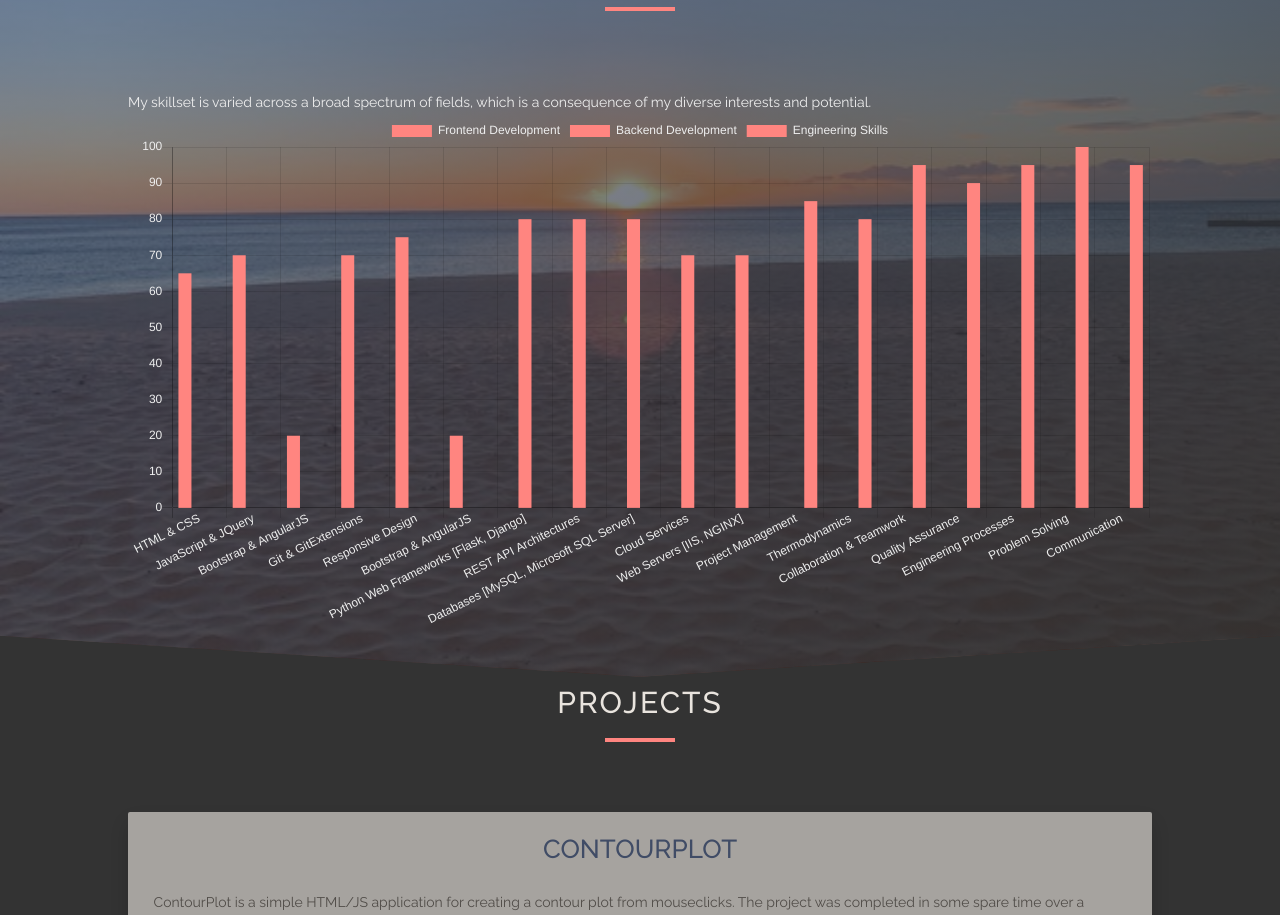
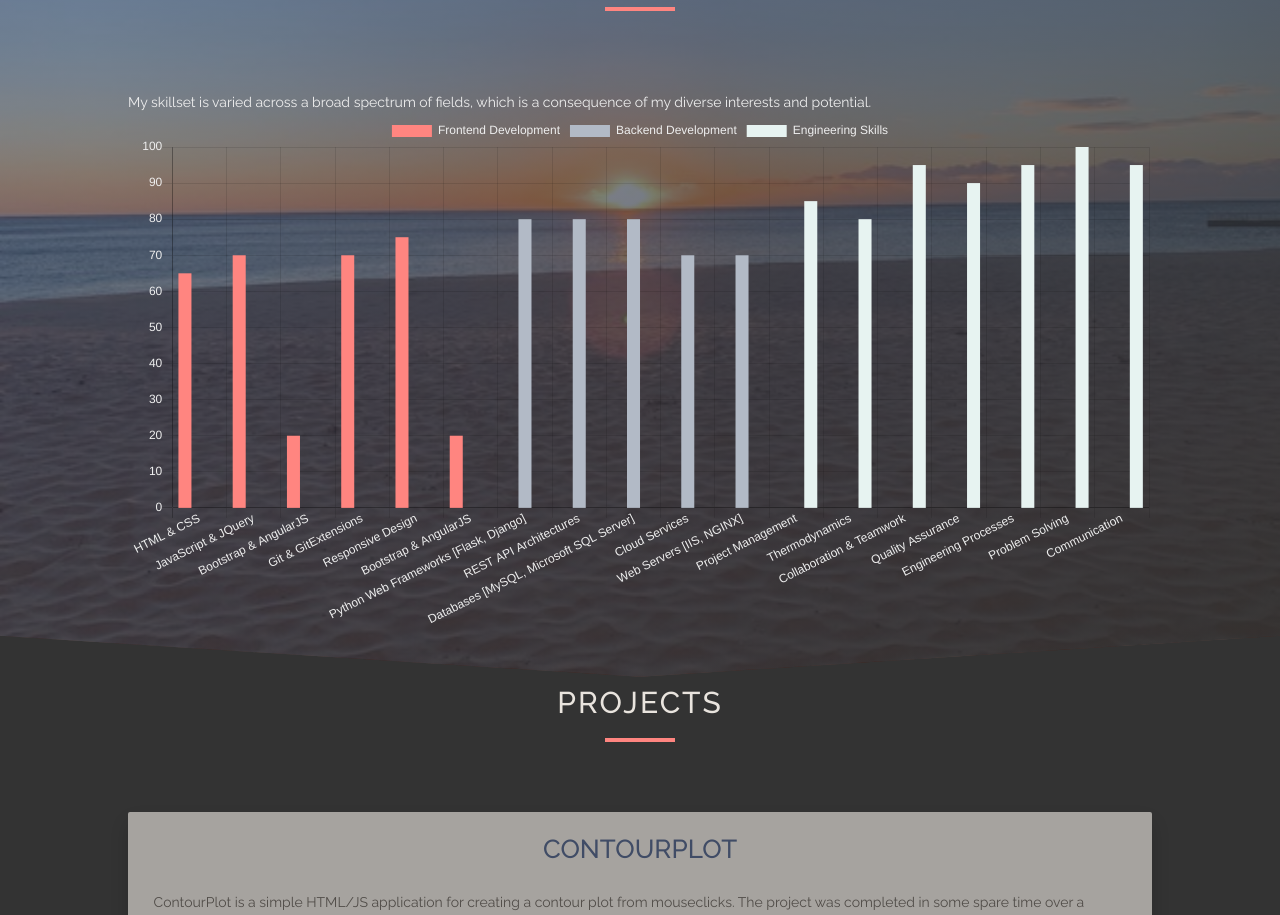
Before and after one commit to bottomleya/abot-git, a plain HTML site: page index.html in a window 1280 px wide. Shown: the part 1599-2514 px from the top of the page. Drawn offline with nearby package versions, Linux system fonts and the light colour scheme.

Commit message:
Update index.html

```diff
--- a/index.html
+++ b/index.html
@@ -95,12 +95,12 @@
                                 }, {
                                     label: this.labels[1],
                                     data: this.data[this.labels[1]],
-                                    backgroundColor: '#ff8580',
+                                    backgroundColor: '#B2BAC6',
                                     borderColor: '#c4cbff'
                                 }, {
                                     label: this.labels[2],
                                     data: this.data[this.labels[2]],
-                                    backgroundColor: '#ff8580',
+                                    backgroundColor: '#E7F3F1',
                                     borderColor: '#c4cbff'
                                 }
                             ]
```
